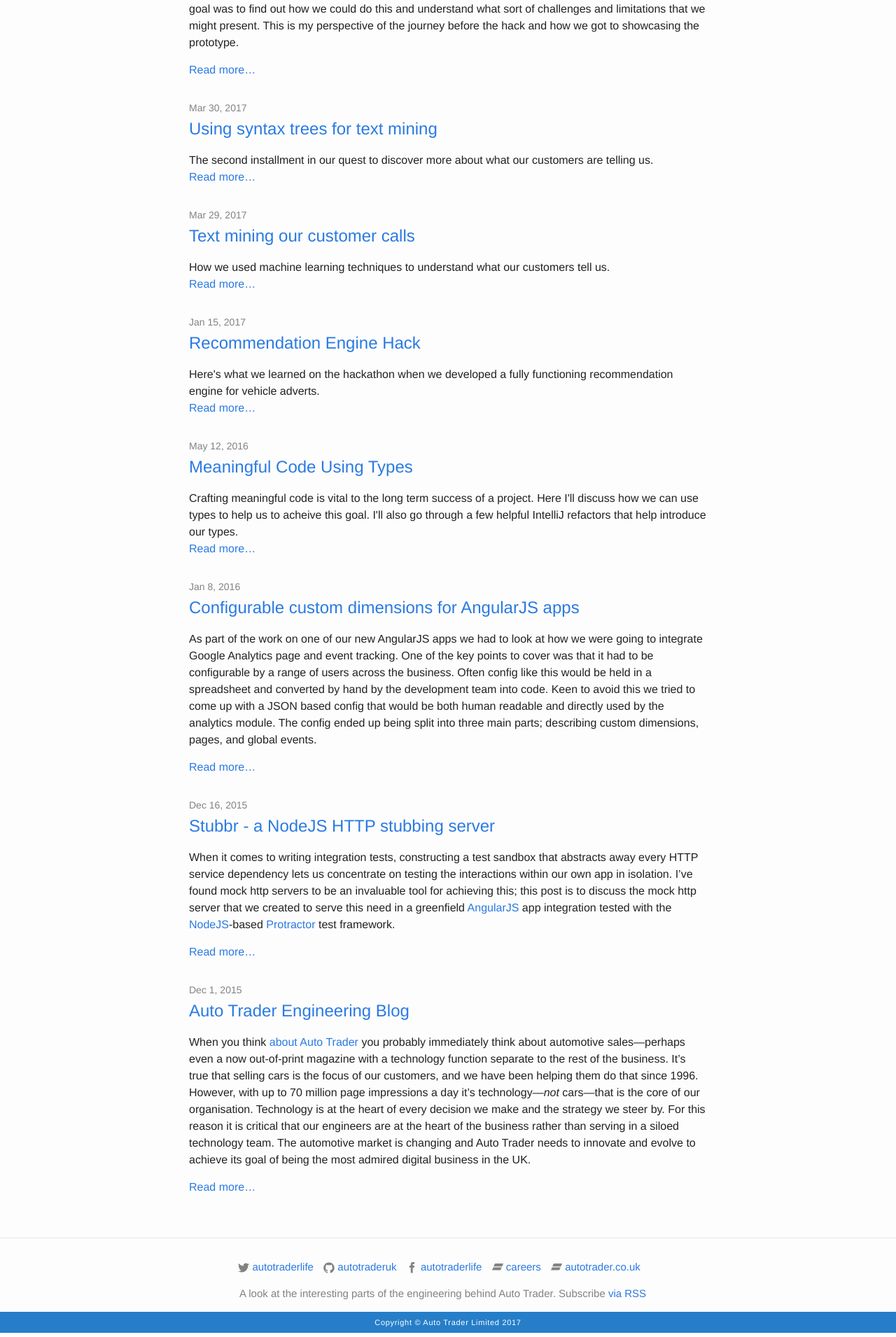
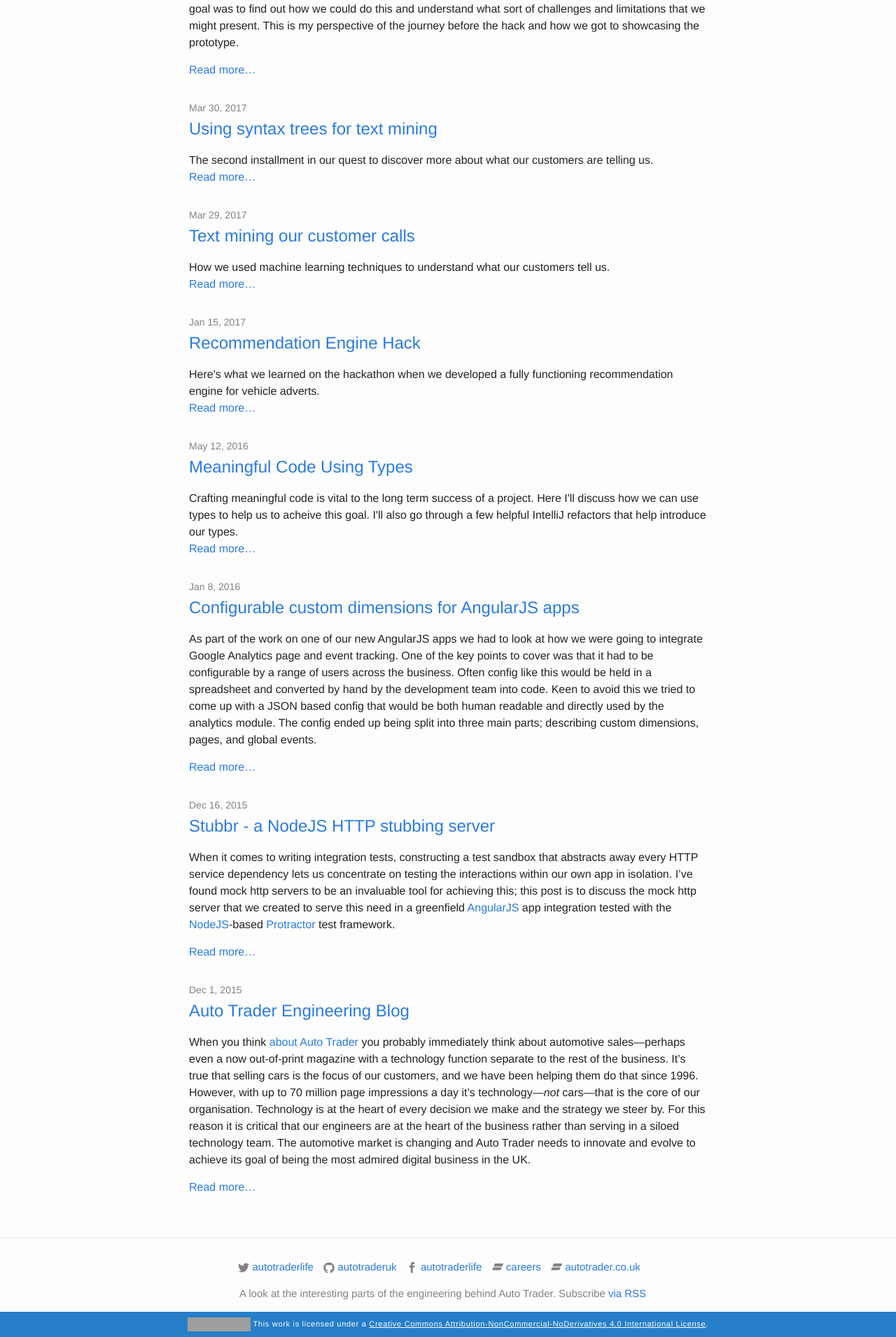
Before and after one commit to mrmanc/stackedit.io.test, a Jekyll site: the page built from index.html, in a window 1280 px wide. Shown: the part 1283-3193 px from the top of the page at 70% size. Built offline with Jekyll 4.4.1, drawn with Linux system fonts in a browser that asks for light colours; the list of posts is cut into pages by our own code; grey boxes are pictures that could not be loaded.

Commit message:
Changes copyright to creative commons.

```diff
--- a/_includes/footer.html
+++ b/_includes/footer.html
@@ -3,12 +3,7 @@
     {% if site.twitter_username %}
     <li>
       <a href="https://twitter.com/{{ site.twitter_username }}">
-        <span class="icon  icon--twitter">
-          <svg viewBox="0 0 16 16">
-            <path fill="#828282" d="M15.969,3.058c-0.586,0.26-1.217,0.436-1.878,0.515c0.675-0.405,1.194-1.045,1.438-1.809
-            c-0.632,0.375-1.332,0.647-2.076,0.793c-0.596-0.636-1.446-1.033-2.387-1.033c-1.806,0-3.27,1.464-3.27,3.27 c0,0.256,0.029,0.506,0.085,0.745C5.163,5.404,2.753,4.102,1.14,2.124C0.859,2.607,0.698,3.168,0.698,3.767 c0,1.134,0.577,2.135,1.455,2.722C1.616,6.472,1.112,6.325,0.671,6.08c0,0.014,0,0.027,0,0.041c0,1.584,1.127,2.906,2.623,3.206 C3.02,9.402,2.731,9.442,2.433,9.442c-0.211,0-0.416-0.021-0.615-0.059c0.416,1.299,1.624,2.245,3.055,2.271 c-1.119,0.877-2.529,1.4-4.061,1.4c-0.264,0-0.524-0.015-0.78-0.046c1.447,0.928,3.166,1.469,5.013,1.469 c6.015,0,9.304-4.983,9.304-9.304c0-0.142-0.003-0.283-0.009-0.423C14.976,4.29,15.531,3.714,15.969,3.058z"/>
-          </svg>
-        </span>
+        {% include icons/twitter.html %}
         <span class="username">{{ site.twitter_username }}</span>
       </a>
     </li>
@@ -30,12 +25,8 @@
     {% if site.facebook_username %}
     <li>
       <a href="https://www.facebook.com/{{ site.facebook_username }}">
-        <span class="icon  icon--facebook">
-            <svg viewBox="0 0 33 33" >
-              <path fill="#828282" d="M 17.996,32L 12,32 L 12,16 l-4,0 l0-5.514 l 4-0.002l-0.006-3.248C 11.993,2.737, 13.213,0, 18.512,0l 4.412,0 l0,5.515 l-2.757,0 c-2.063,0-2.163,0.77-2.163,2.209l-0.008,2.76l 4.959,0 l-0.585,5.514L 18,16L 17.996,32z" />
-            </svg>
-          <span class="username">{{ site.facebook_username }}</span>
-        </span>
+        {% include icons/facebook.html %}
+        <span class="username">{{ site.facebook_username }}</span>
       </a>
     </li>
     {% endif %}
@@ -67,5 +58,5 @@
 </footer>
 
 <div class="copyright-base">
-  <div class="copyright-base-inner">Copyright © Auto Trader Limited {{ 'now' | date: "%Y" }}</div>
+  <div class="copyright-base-inner"><a rel="license" href="http://creativecommons.org/licenses/by-nc-nd/4.0/"><img alt="Creative Commons License" style="border-width:0" src="https://i.creativecommons.org/l/by-nc-nd/4.0/80x15.png" /></a> This work is licensed under a <a rel="license" href="http://creativecommons.org/licenses/by-nc-nd/4.0/">Creative Commons Attribution-NonCommercial-NoDerivatives 4.0 International License</a>.</div>
 </div>
--- a/_sass/_layout.scss
+++ b/_sass/_layout.scss
@@ -175,7 +175,10 @@
     width: 100%;
     background-color: $at-blue;
 
-
+    a {
+        color: white;
+        text-decoration: underline;
+    }
 
    .copyright-base-inner {
         width: 100%;
```
